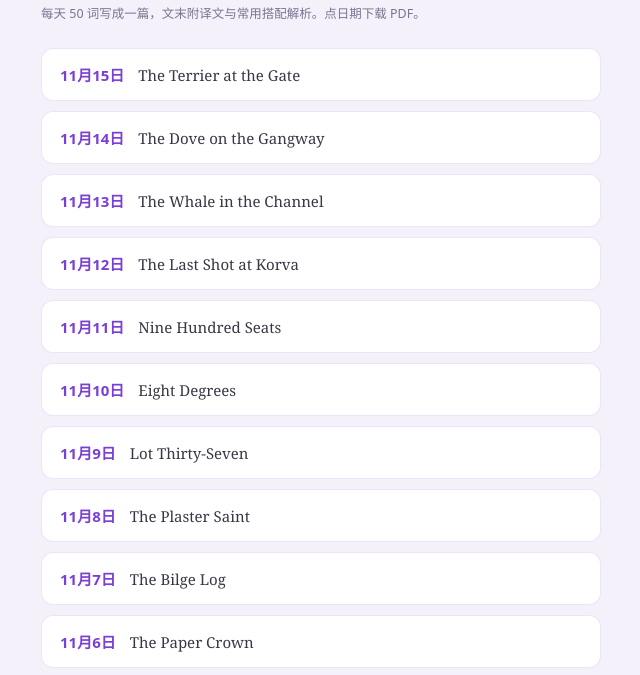
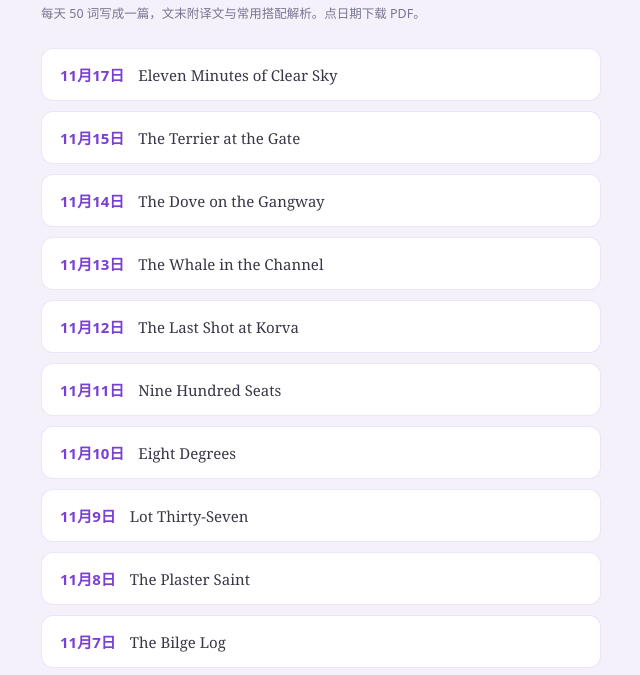
Before and after one commit to Yaaaccc/english-word-dictation, a plain HTML site: page articles/index.html in a window 1280 px wide. Shown: the part 74-749 px from the top of the page, without its empty margins (319-959 px from the left). Drawn offline with Linux system fonts and the light colour scheme.

Commit message:
短文索引更新

```diff
--- a/articles/index.html
+++ b/articles/index.html
@@ -28,6 +28,7 @@
   <h1>每日短文</h1>
   <p class="sub">每天 50 词写成一篇，文末附译文与常用搭配解析。点日期下载 PDF。</p>
   <ul>
+    <li><a href="2026-11-17.pdf"><b>11月17日</b><span>Eleven Minutes of Clear Sky</span></a></li>
     <li><a href="2026-11-15.pdf"><b>11月15日</b><span>The Terrier at the Gate</span></a></li>
     <li><a href="2026-11-14.pdf"><b>11月14日</b><span>The Dove on the Gangway</span></a></li>
     <li><a href="2026-11-13.pdf"><b>11月13日</b><span>The Whale in the Channel</span></a></li>
```
